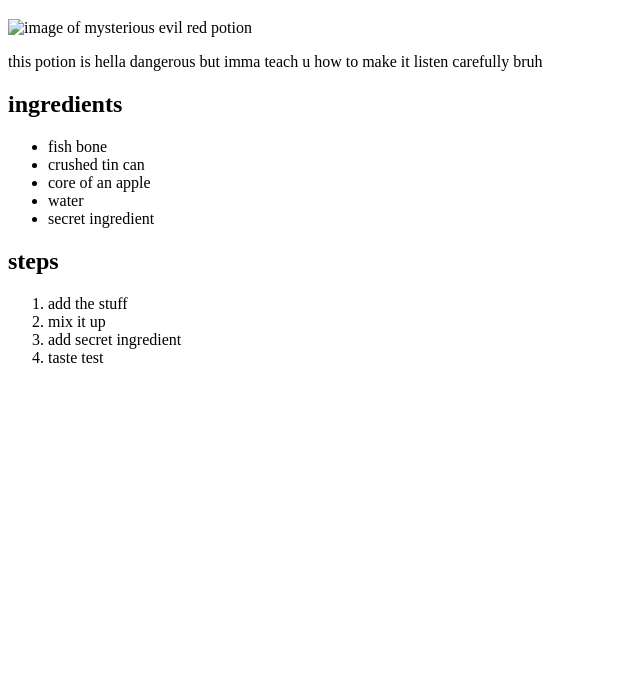
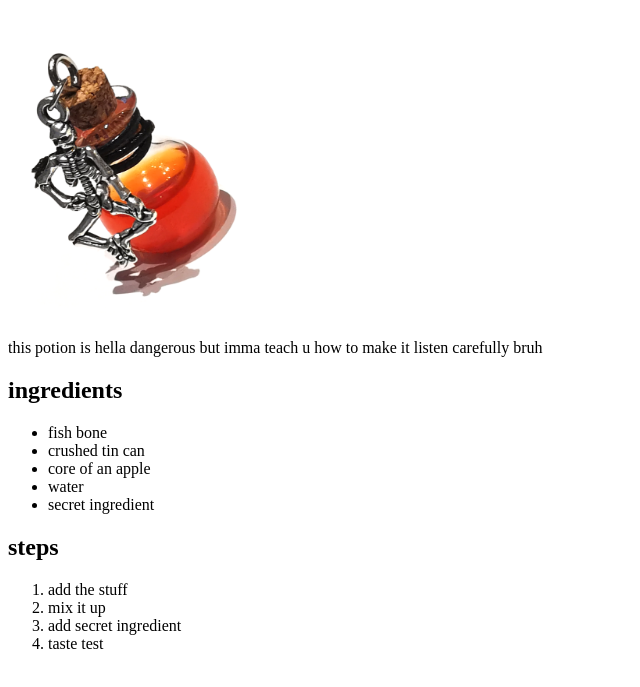
Before and after one commit to kapfk/odin-recipes, a plain HTML site: page recipes/sinister-potion.html in a window 1280 px wide. Shown: the part 61-748 px from the top of the page, without its empty margins (0-640 px from the left). Drawn offline with Linux system fonts and the light colour scheme.

Commit message:
Add missing images in lasagna and sinister potion recipe pages

```diff
--- a/recipes/sinister-potion.html
+++ b/recipes/sinister-potion.html
@@ -7,7 +7,7 @@
 </head>
 <body>
     <h1>sinister potion</h1>
-    <img url="https://64.media.tumblr.com/a824a5dc1df4e32af80abe04d38731bc/e4dc124abfb345b3-4a/s1280x1920/0123117e4a4d67f83d17e72d0e37f14e91ef586f.png" alt="image of mysterious evil red potion">
+    <img src="../images/sinister-potion.png" alt="image of mysterious evil red potion" height="300" width="250">
     <p>this potion is hella dangerous but imma teach u how to make it listen carefully bruh</p>
     <h2>ingredients</h2>
     <ul>
```
Also changed, not shown: recipes/lasagna.html (+1 -1 lines), images/lasagna.jpg (added), images/sinister-potion.png (added).
